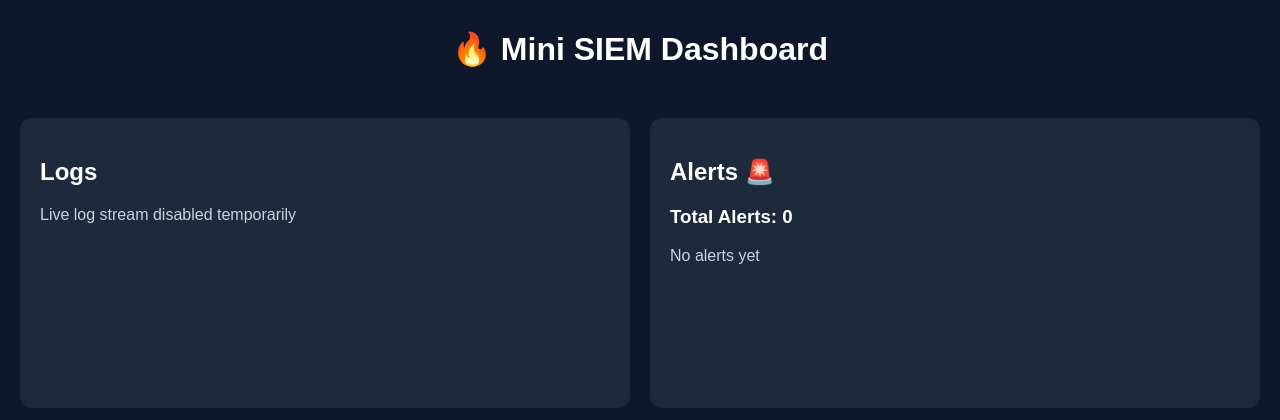
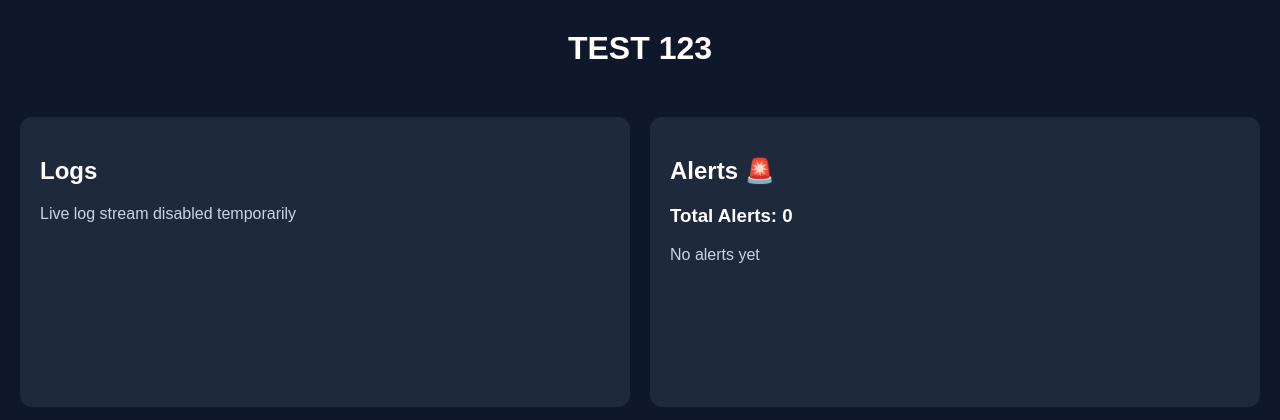
Before and after one commit to merawabdeh-blip/mini-siem, a FastAPI app: page /logs/dashboard in a window 1280 px wide. Shown: the top 420 px of the page. Run offline with FastAPI, Linux system fonts and the light colour scheme; data that the repository does not hold is empty; parts of the project's set-up code (start-up, migrations or seed data) failed here and were passed over.

Commit message:
Update dashboard.html

```diff
--- a/templates/dashboard.html
+++ b/templates/dashboard.html
@@ -44,7 +44,7 @@
 </head>
 <body>
 
-    <h1>🔥 Mini SIEM Dashboard</h1>
+    <h1>TEST 123</h1>
 
     <div class="container">
         <div class="box">
```
